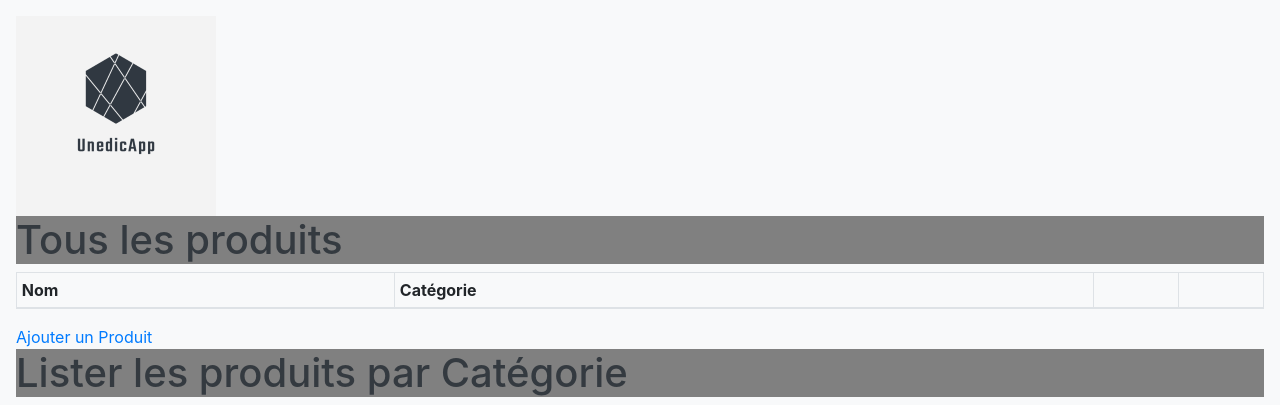
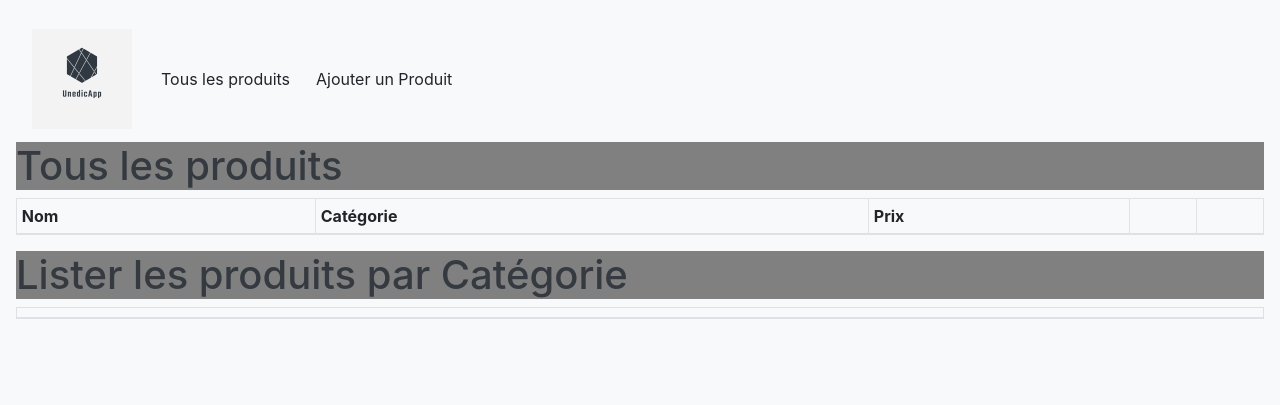
Before and after one commit to ProjetMedicament/UnedicApp, a Symfony app: template templates/app/listeproduits.html.twig in a window 1280 px wide. Shown: the top 405 px of the page. Run offline with Twig, Linux system fonts and the light colour scheme; the template is opened without the code that fills it, so the values that code supplies are empty; some libraries are stand-ins or nearby versions.

Commit message:
Application prête

```diff
--- a/src/Form/ProduitType.php
+++ b/src/Form/ProduitType.php
@@ -16,6 +16,7 @@ class ProduitType extends AbstractType
         $builder
             ->add('libelleProduit')
             ->add('categorie', EntityType::class, array('class' => 'App\Entity\Categories','choice_label' => 'libelle'))
+            ->add('prix')
             ->add('enregistrer', SFType\SubmitType::class)
         ;
     }
--- a/templates/app/listeproduits.html.twig
+++ b/templates/app/listeproduits.html.twig
@@ -11,15 +11,27 @@
     <link rel="stylesheet" href="https://stackpath.bootstrapcdn.com/bootstrap/4.4.1/css/bootstrap.min.css" integrity="sha384-Vkoo8x4CGsO3+Hhxv8T/Q5PaXtkKtu6ug5TOeNV6gBiFeWPGFN9MuhOf23Q9Ifjh" crossorigin="anonymous">
     </head>
     <body class="p-3 mb-2 bg-light text-dark">
-    <img src="{{ asset('logo.png') }}" alt="Logo"/>
+    <nav class='navbar navbar-expand-lg sticky-top navbar-light bg-light'>
+        <a class='navbar-brand' href='#' ><img src="{{ asset('logo.png') }}" alt="Logo"/></a>
+        <ul class='navbar-nav'>
+            <li class='nav-item active'>
+                <a href="{{path('app_liste_produits')}}" class='btn btn-light' role='button'>Tous les produits</a>
+            </li>
+            <li class='nav-item'>
+                <a href="{{path('app_ajoutProduit')}}" class='btn btn-light' role='button'>Ajouter un Produit</a>
+            </li>
+        </ul>
+    </nav>
     <div style='background-color: gray;'>
     <h1>Tous les produits</h>
     </div>
+    <div class="table-responsive">
     <table id="products" class="table table-striped table-bordered table-sm">
         <thead>
             <tr>
                 <th scope="col">Nom</th>
                 <th scope="col">Catégorie</th>
+                <th scope="col">Prix</th>
                 <th scope="col"></th>
                 <th scope="col"></th>
             </tr>
@@ -32,16 +44,18 @@
         <tr>
          <th scope="row">{{ produit.libelleProduit }}</th>
          <td>{{ produit.categorie.libelle }}</td>
+         <td>{{ produit.prix }} €</td>
          <td><a href="{{path('app_modifProduit',{'id': produit.id})}}">Modifier</a></br></td>
          <td><a href="{{path('app_suppProduit',{'id': produit.id})}}">Suppression</a></br></td>
         </tr>
     {% endfor %}
         </tbody>
     </table>
-    <td><a href="{{path('app_ajoutProduit')}}">Ajouter un Produit</a></br></td>
+    </div>
     <div style='background-color: gray;'>
     <h1>Lister les produits par Catégorie</h>
     </div>
+    <div class="table-responsive">
     <table id="products" class="table table-striped table-bordered table-sm">
         <thead>
             <tr>
@@ -59,4 +73,5 @@
     {% endfor %}
         </tbody>
     </table>
+    </div>
 {% endblock %}
```
Also changed, not shown: src/Controller/AppController.php (+19 -3 lines), src/Entity/Produits.php (+18 -0 lines), templates/app/listeproduitsparcateg.html.twig (+17 -2 lines), public/logo.png, 1 other file.
